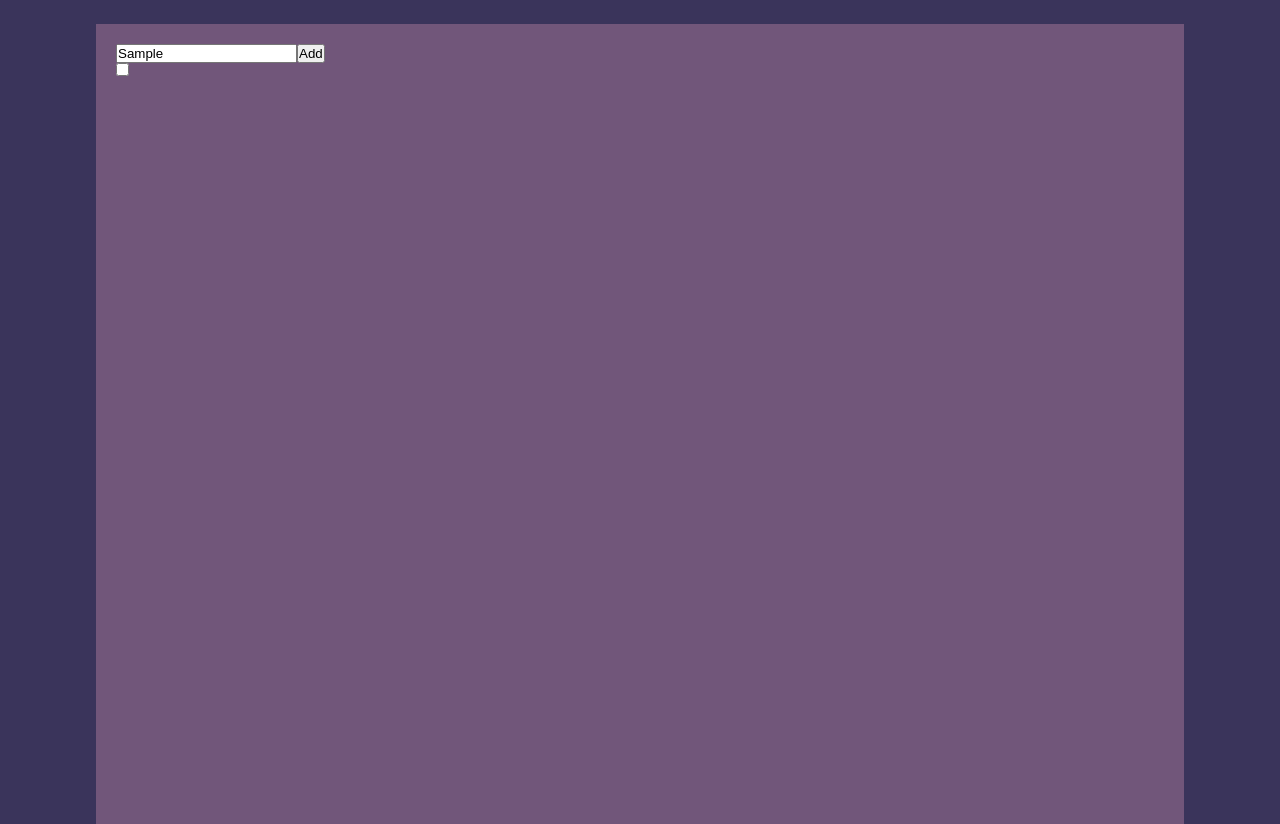
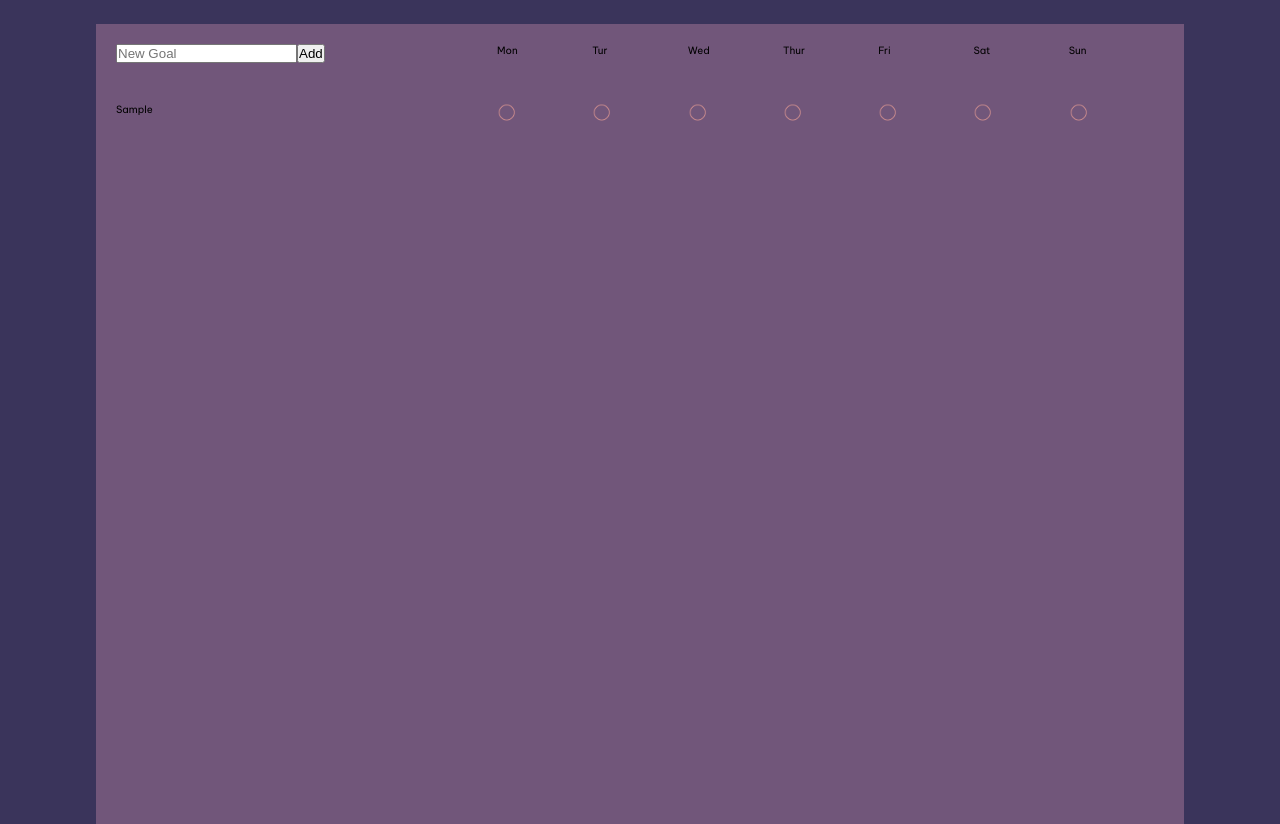
Before and after one commit to khatia-turm/progress-tracker, a website: page index.html in a window 1280 px wide. Both pictures are taken after typing "Sample" into the empty fields and a click on the button "Add". Shown: the part 74-898 px from the top of the page. Drawn offline with Linux system fonts and the light colour scheme.

Commit message:
features to add

```diff
--- a/index.html
+++ b/index.html
@@ -24,22 +24,27 @@
     </header>
     <main>
       <section class="section-progress">
-        <div class="section-progress__row">
+        <div class="section-progress__row section-progress__row--header">
           <div class="flex--horizontal">
             <input
               type="text"
               class="section-progress__row--input"
+              Wed
               placeholder="New Goal"
             />
-            <button class="input--button" type="button">Add</button>
+            <button class="input--button" type="submit">Add</button>
           </div>
-          <label class="custom-checkbox">
-            <input type="checkbox" />
-            <span class="checkmark"></span>
-          </label>
+          <p class="section-progress__row--weekday">Mon</p>
+          <p class="section-progress__row--weekday">Tur</p>
+          <p class="section-progress__row--weekday">Wed</p>
+          <p class="section-progress__row--weekday">Thur</p>
+          <p class="section-progress__row--weekday">Fri</p>
+          <p class="section-progress__row--weekday">Sat</p>
+          <p class="section-progress__row--weekday">Sun</p>
         </div>
+        <div class="section-progress__list"></div>
       </section>
     </main>
-    <script href="script.js" />
+    <script src="script.js"></script>
   </body>
 </html>
--- a/package.json
+++ b/package.json
@@ -1,6 +1,6 @@
 {
   "scripts": {
-    "sass": "sass --watch sass/main.scss css/style.css",
+    "sass": "sass --watch sass/styles.scss css/style.css",
     "dev": "live-server"
   },
   "devDependencies": {
--- /dev/null
+++ b/sass/abstracts/_mixins.scss
@@ -0,0 +1,6 @@
+@mixin progress-grid {
+  display: grid;
+  grid-template-columns: 4fr repeat(7, 1fr);
+  align-items: center;
+  gap: 1rem;
+}
--- /dev/null
+++ b/sass/abstracts/_variables.scss
@@ -0,0 +1,15 @@
+$color-bg-primary: #3a345b;
+$color-bg-secondary: #f3c8dd;
+$color-accent: #71567a;
+$color-text-primary: #481635;
+
+$color-grey-light-1: #f7f7f7;
+$color-grey-light-2: #eee;
+
+$color-grey-dark: #777;
+$color-grey-dark-2: #999;
+$color-grey-dark-3: #333;
+
+$radius-small: 0.5rem;
+$radius-medium: 1rem;
+$radius-pill: 80px;
--- a/sass/_general.scss
+++ b/sass/base/_base.scss
@@ -1,18 +1,4 @@
-$color-bg-primary: #3a345b;
-$color-bg-secondary: #f3c8dd;
-$color-accent: #71567a;
-$color-text-primary: #481635;
-
-$color-grey-light-1: #f7f7f7;
-$color-grey-light-2: #eee;
-
-$color-grey-dark: #777;
-$color-grey-dark-2: #999;
-$color-grey-dark-3: #333;
-
-$radius-small: 0.5rem;
-$radius-medium: 1rem;
-$radius-pill: 80px;
+@use "../abstracts/variables" as *;
 
 * {
   padding: 0;
--- a/sass/main.scss
+++ /dev/null
@@ -1,2 +0,0 @@
-@use "./general" as *;
-@use "./styles";
--- a/sass/_styles.scss
+++ b/sass/styles.scss
@@ -1,4 +1,7 @@
-@use "./general" as *;
+@use "./abstracts/variables" as *;
+@use "./base/base";
+@use "./abstracts/mixins";
+
 .header {
   display: flex;
   justify-content: space-between;
@@ -53,5 +56,16 @@ main {
 
   &__row {
     padding: 2rem;
+    display: grid;
+    grid-template-columns: 4fr repeat(7, 1fr);
   }
 }
+
+.checkbox {
+  display: none;
+
+  &__img {
+    width: 2rem;
+    height: 2rem;
+  }
+}
--- a/script.js
+++ b/script.js
@@ -1,8 +1,99 @@
+"use strict";
 const progressContainer = document.querySelector(".section-progress");
+const newGoal = document.querySelector(".section-progress__row--input");
+const btnNewGoal = document.querySelector(".input--button");
+const goalContainer = document.querySelector(".section-progress__list");
 
-// renders
-function renderGoalRow() {
-  html = `
+const STORAGE_KEY = "goals";
+const savedGoals = JSON.parse(localStorage.getItem(STORAGE_KEY));
 
-  `;
+class Goal {
+  constructor(
+    name,
+    dayscount = 7,
+    days = new Array(dayscount).fill(false),
+    id = Date.now()
+  ) {
+    this.name = name;
+    this.days = days;
+    this.id = id;
+  }
 }
+
+class App {
+  #goals = [];
+
+  constructor() {
+    this._getLocalStorage();
+    btnNewGoal.addEventListener("click", this._newGoal.bind(this));
+    goalContainer.addEventListener("change", this._toggleCheck.bind(this));
+  }
+
+  _newGoal(e) {
+    e.preventDefault();
+    const name = newGoal.value;
+    if (!name) return;
+
+    const goal = new Goal(name);
+    this.#goals.push(goal);
+
+    this._renderGoal(goal);
+    this._setLocalStorage();
+    newGoal.value = "";
+  }
+
+  _renderGoal(goal) {
+    const checkboxes = goal.days
+      .map(
+        (checked, i) => `
+      <label class="custom-checkbox">
+        <input type="checkbox" data-day="${i}" ${
+          checked ? "checked" : ""
+        } class="checkbox"/>
+        <img src=${
+          checked ? "img/checked.png" : "img/unchecked.png"
+        } alt="checkbox img" class="checkbox__img">
+      </label>
+    `
+      )
+      .join("");
+
+    const html = `
+      <div class="section-progress__row" data-id="${goal.id}">
+        <span>${goal.name}</span>
+        ${checkboxes}
+      </div>
+    `;
+    goalContainer.insertAdjacentHTML("beforeend", html);
+    console.log(goal);
+  }
+
+  _toggleCheck(e) {
+    if (!e.target.dataset.day) return;
+
+    const row = e.target.closest(".section-progress__row");
+    const goal = this.#goals.find((g) => g.id === +row.dataset.id);
+    const dayIndex = e.target.dataset.day;
+
+    goal.days[dayIndex] = e.target.checked;
+    const checkbox = e.target;
+    if (!e.target.classList.contains("checkbox")) return;
+    const img = checkbox.nextElementSibling;
+    img.src = checkbox.checked ? "img/checked.png" : "img/unchecked.png";
+    this._setLocalStorage();
+  }
+
+  _setLocalStorage() {
+    localStorage.setItem("goals", JSON.stringify(this.#goals));
+  }
+
+  _getLocalStorage() {
+    const data = JSON.parse(localStorage.getItem("goals"));
+    if (!data) return;
+
+    this.#goals = data.map((g) => new Goal(g.name, g.days, g.id));
+    this.#goals.forEach((goal) => this._renderGoal(goal));
+  }
+}
+
+const app = new App();
```
Also changed, not shown: README.md, css/style.css, img/checked.png (added), img/unchecked.png (added), 2 other files.
